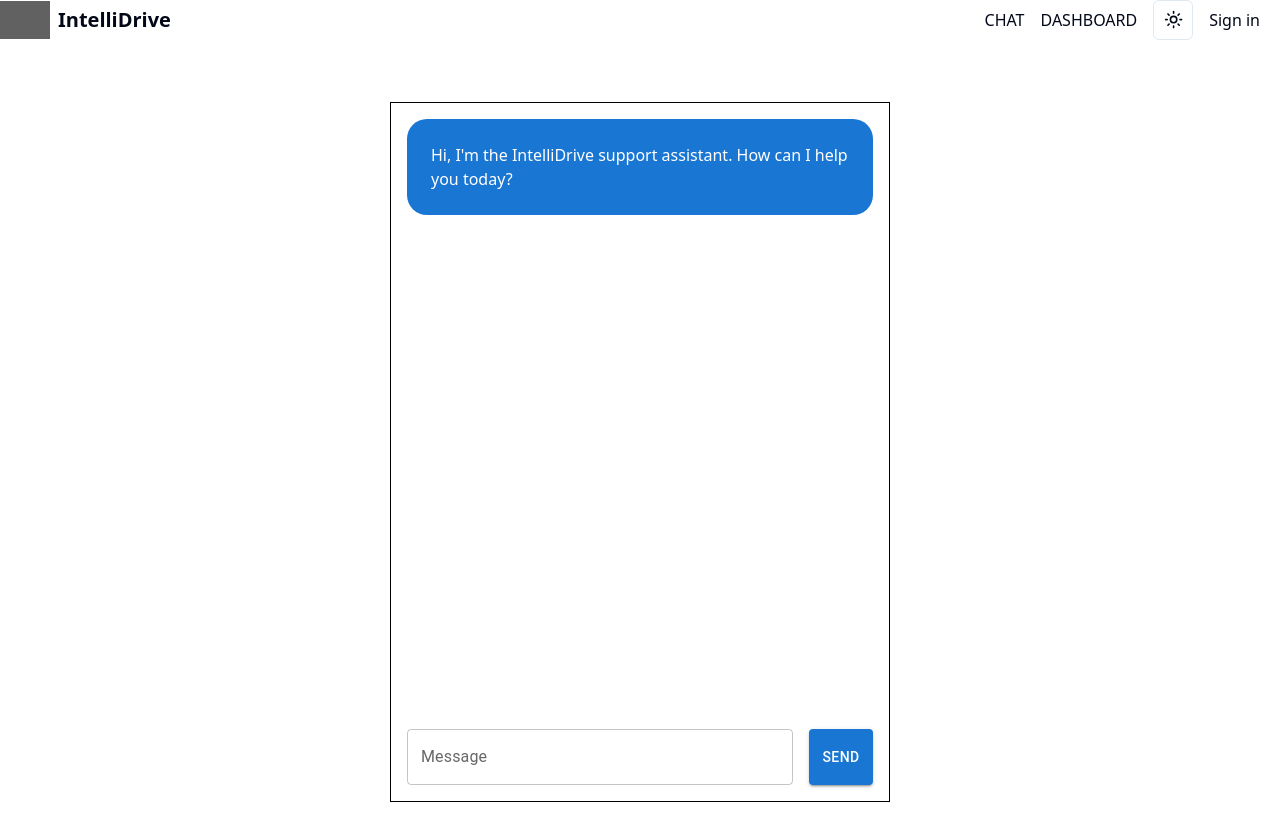
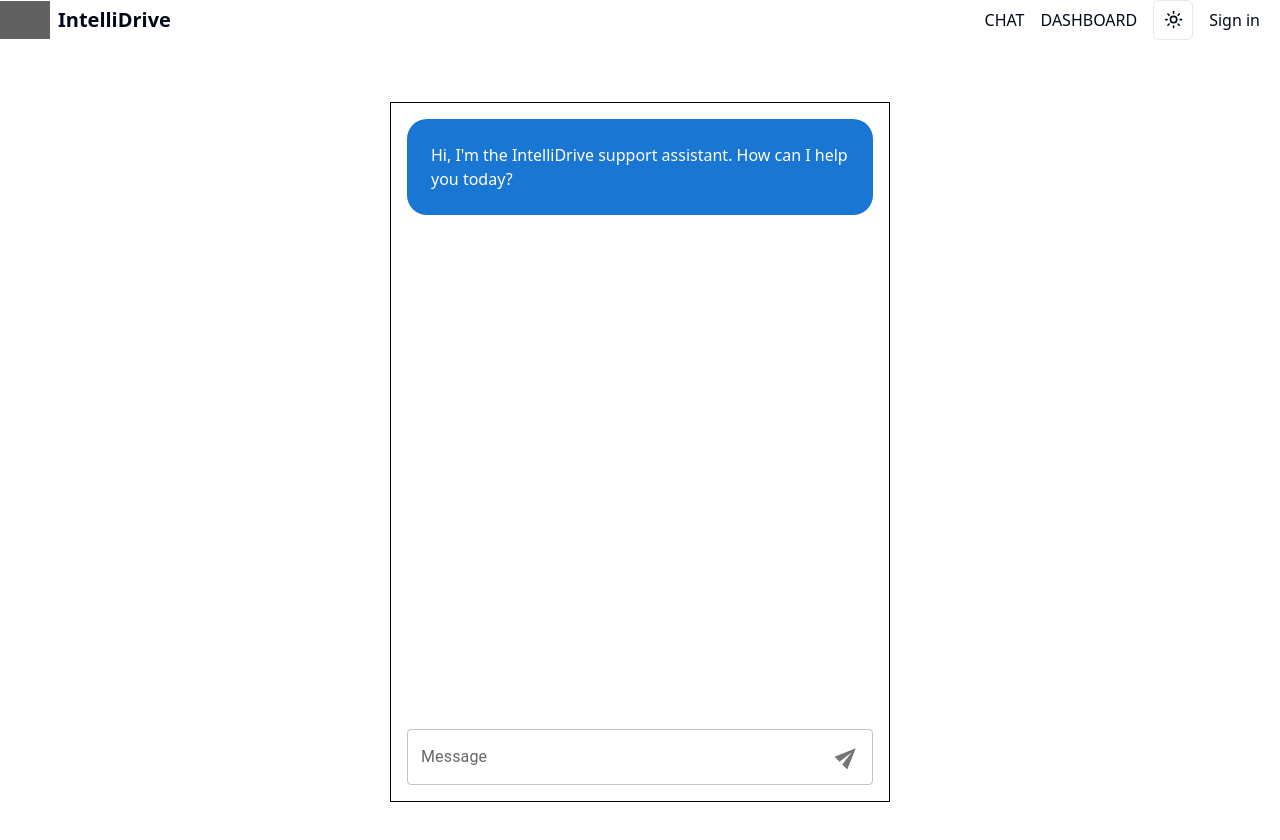
Before and after one commit to stonewerner/IntelliDrive, a Next.js app in the folder intellidrive/: page /chat in a window 1280 px wide. Built offline with nearby package versions, Linux system fonts and the light colour scheme; no server answers; grey boxes are pictures that could not be loaded.

Commit message:
Better style for message button + multiline text box

```diff
--- a/intellidrive/app/chat/page.tsx
+++ b/intellidrive/app/chat/page.tsx
@@ -1,7 +1,14 @@
 "use client";
 
-import { Box, Stack, Button, TextField } from "@mui/material";
-import React, { useState } from "react";
+import {
+    Box,
+    Stack,
+    TextField,
+    InputAdornment,
+    IconButton,
+} from "@mui/material";
+import { Send } from "@mui/icons-material";
+import React, { useEffect, useRef, useState } from "react";
 import ReactMarkdown from "react-markdown";
 import rehypeRaw from "rehype-raw";
 import { useUser } from "@clerk/nextjs";
@@ -71,6 +78,17 @@ export default function Chat() {
         });
     };
 
+    const messageEndRef = useRef<HTMLDivElement | null>(null);
+
+    const scrollToBottom = () => {
+        console.log("Scrolling....");
+        messageEndRef.current?.scrollIntoView({ behavior: "smooth" });
+    };
+
+    useEffect(() => {
+        scrollToBottom();
+    }, [messages]);
+
     return (
         <Box
             width="100vw"
@@ -122,18 +140,39 @@ export default function Chat() {
                             </Box>
                         </Box>
                     ))}
+                    <div ref={messageEndRef} />
                 </Stack>
                 <Stack direction="row" spacing={2}>
                     <TextField
                         label="Message"
                         fullWidth
+                        multiline
                         value={message}
                         onChange={(e) => setMessage(e.target.value)}
                         onKeyUp={handleKeyPress}
+                        slotProps={{
+                            input: {
+                                endAdornment: (
+                                    <InputAdornment
+                                        position="end"
+                                        sx={{
+                                            position: "absolute",
+                                            bottom: 13,
+                                            right: 5,
+                                        }}
+                                    >
+                                        <IconButton onClick={sendMessage}>
+                                            <Send
+                                                sx={{
+                                                    transform: "rotate(-45deg)",
+                                                }}
+                                            />
+                                        </IconButton>
+                                    </InputAdornment>
+                                ),
+                            },
+                        }}
                     />
-                    <Button variant="contained" onClick={sendMessage}>
-                        Send
-                    </Button>
                 </Stack>
             </Stack>
         </Box>
--- a/intellidrive/package.json
+++ b/intellidrive/package.json
@@ -13,6 +13,7 @@
         "@emotion/react": "^11.13.3",
         "@emotion/styled": "^11.13.0",
         "@langchain/openai": "^0.2.8",
+        "@mui/icons-material": "^6.0.1",
         "@mui/material": "^6.0.1",
         "@pinecone-database/pinecone": "^3.0.2",
         "@radix-ui/react-dialog": "^1.1.1",
```
Also changed, not shown: 1 other file (tests, documents, lock files or other folders).
